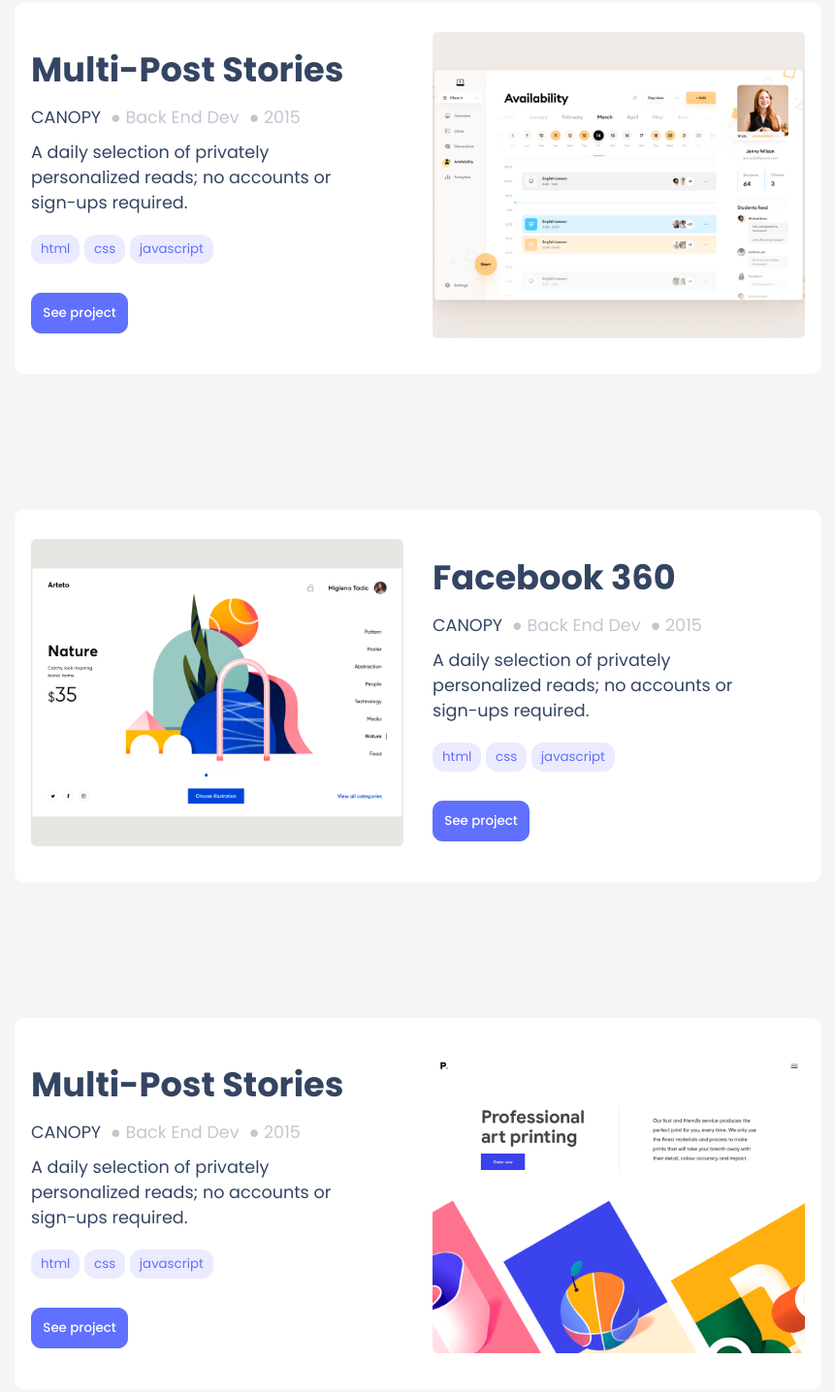
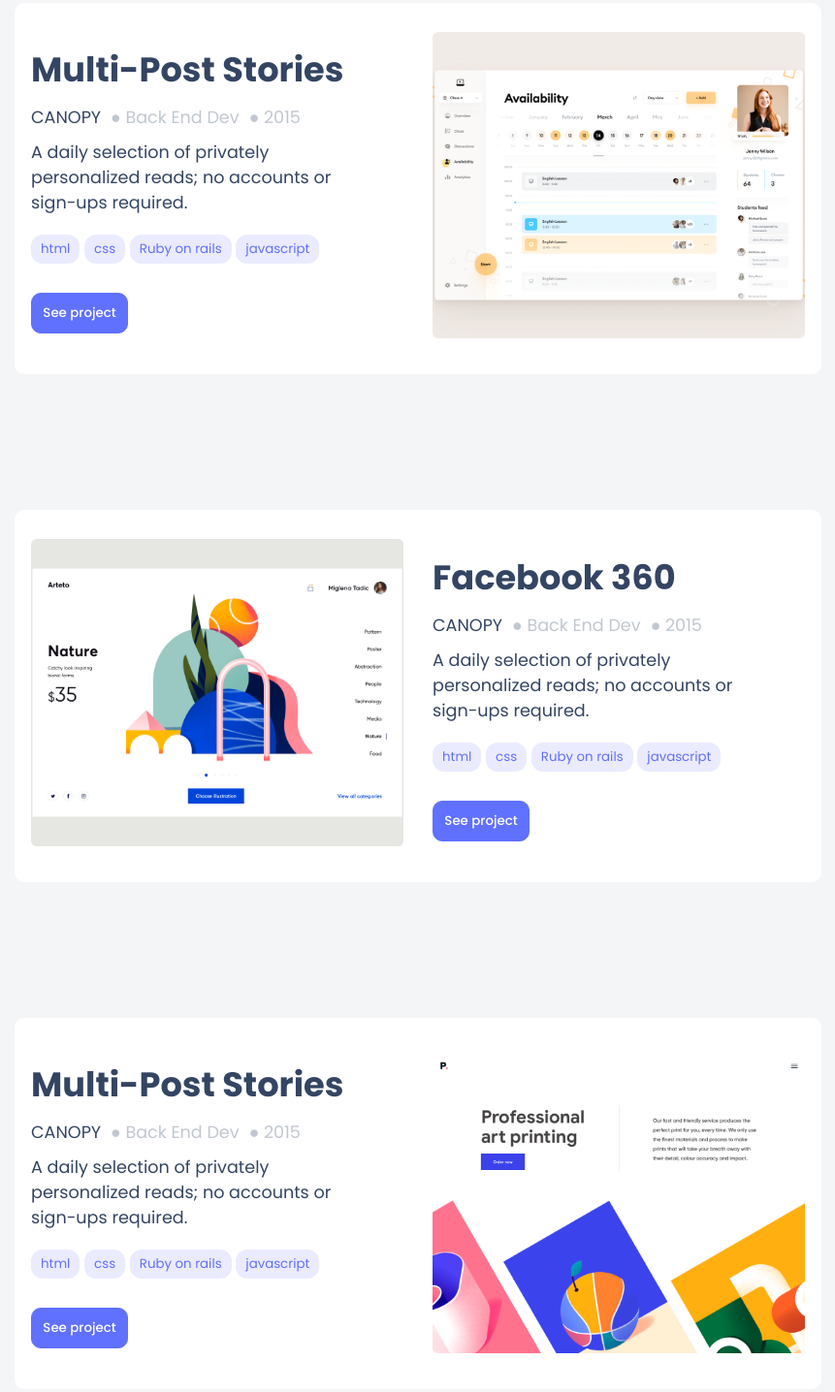
Before and after one commit to MustafaSamiShirzad/portfoliowebsite2, a website: page index.html in a window 1280 px wide. Shown: the part 1476-2912 px from the top of the page at 97% size, without its empty margins (209-1070 px from the left). Drawn offline with Linux system fonts and the light colour scheme.

Commit message:
changes were made

```diff
--- a/index.html
+++ b/index.html
@@ -76,6 +76,7 @@
                 <ul class="second_list">
                     <button>html</button>
                     <button>css</button>
+                    <button>Ruby on rails</button>
                     <button>javascript</button>
                 </ul>
                 <button class="see_project">See project</button>
@@ -97,6 +98,7 @@
                 <ul class="second_list">
                     <button>html</button>
                     <button>css</button>
+                    <button>Ruby on rails</button>
                     <button>javascript</button>
                 </ul>
                 <button class="see_project">See project</button>
@@ -119,6 +121,7 @@
                 <ul class="second_list">
                     <button>html</button>
                     <button>css</button>
+                    <button>Ruby on rails</button>
                     <button>javascript</button>
                 </ul>
                 <button class="see_project">See project</button>
--- a/package.json
+++ b/package.json
@@ -1,7 +1,7 @@
 {
   "name": "portfoliowebsite2",
   "version": "1.0.0",
-  "description": "",
+  "description": "<a name=\"readme-top\"></a>",
   "main": "index.js",
   "scripts": {
     "test": "echo \"Error: no test specified\" && exit 1"
@@ -18,7 +18,7 @@
   },
   "homepage": "https://github.com/MustafaSamiShirzad/portfoliowebsite2#readme",
   "devDependencies": {
-    "hint": "^7.1.8",
+    "hint": "^2.0.0",
     "stylelint": "^13.13.1",
     "stylelint-config-standard": "^21.0.0",
     "stylelint-csstree-validator": "^1.9.0",
```
Also changed, not shown: .github/workflows/linters.yml, 1 other file.
